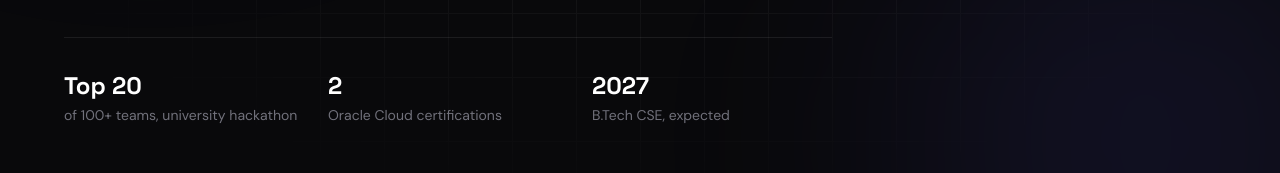
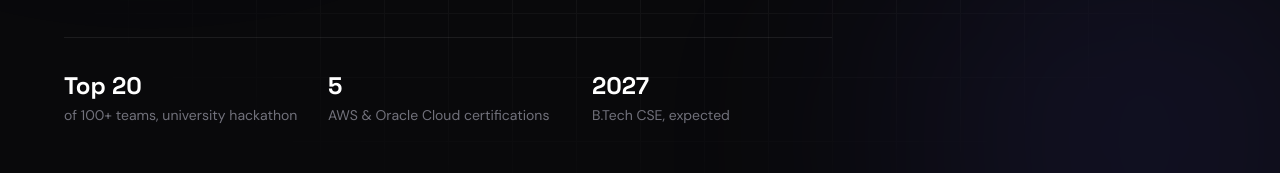
Before and after one commit to Shaikadilnawaz/portfolio, a React (Vite) app: page / in a window 1280 px wide. Shown: the part 627-800 px from the top of the page. Built offline with nearby package versions, Linux system fonts and the light colour scheme.

Commit message:
Add AWS and Oracle Cloud certifications
Adds AWS Certified Cloud Practitioner (CLF-C02), OCI 2025 AI Foundations
Associate, and Oracle Fusion Cloud ERP Process Essentials Rel 1, each with
a verification link. Certifications now render a Verify credential link
when one is available.

```diff
--- a/src/components/Background.jsx
+++ b/src/components/Background.jsx
@@ -1,7 +1,7 @@
 import Reveal from "./Reveal";
 import SectionHeading from "./SectionHeading";
 import { credentials, languages, interests } from "../data";
-import { GraduationCap, Award } from "./icons";
+import { GraduationCap, Award, ArrowUpRight } from "./icons";
 
 function Timeline({ icon: Icon, heading, items }) {
   return (
@@ -37,6 +37,18 @@ function Timeline({ icon: Icon, heading, items }) {
                   </span>
                 )}
               </p>
+
+              {item.href && (
+                <a
+                  href={item.href}
+                  target="_blank"
+                  rel="noreferrer noopener"
+                  className="mt-2 inline-flex cursor-pointer items-center gap-1 text-xs font-medium text-accent transition-colors duration-200 hover:text-white"
+                >
+                  Verify credential
+                  <ArrowUpRight size={12} />
+                </a>
+              )}
             </li>
           </Reveal>
         ))}
--- a/src/data.js
+++ b/src/data.js
@@ -34,7 +34,7 @@ export const profile = {
 
 export const stats = [
   { value: "Top 20", label: "of 100+ teams, university hackathon" },
-  { value: "2", label: "Oracle Cloud certifications" },
+  { value: "5", label: "AWS & Oracle Cloud certifications" },
   { value: "2027", label: "B.Tech CSE, expected" },
 ];
 
@@ -42,6 +42,7 @@ export const skills = [
   { group: "Languages", items: ["Python", "Java", "C / C++", "JavaScript"] },
   { group: "Frontend", items: ["React.js", "HTML", "CSS", "Tailwind"] },
   { group: "Backend & Data", items: ["Node.js", "REST APIs", "MySQL"] },
+  { group: "Cloud", items: ["AWS", "Oracle Cloud (OCI)"] },
   { group: "Tools", items: ["Git", "GitHub", "VS Code", "Vercel"] },
   {
     group: "Concepts",
@@ -119,18 +120,43 @@ export const credentials = {
       note: "99%",
     },
   ],
+  // Newest first. `href` renders a "Verify" link on the card.
   certifications: [
+    {
+      title: "AWS Certified Cloud Practitioner (CLF-C02)",
+      org: "Amazon Web Services",
+      period: "Aug 2026 — Aug 2029",
+      note: null,
+      href: "https://www.credly.com/badges/bafd37ef-2139-4c98-953f-06248382d95a/public_url",
+    },
+    {
+      title: "Oracle Cloud Infrastructure 2025 Certified AI Foundations Associate",
+      org: "Oracle",
+      period: "2025",
+      note: null,
+      href: "https://catalog-education.oracle.com/pls/certview/sharebadge?id=4D662D893F7C191FD03577B27C9429DB85FAA6A6D9DD8D887352C3D71E394914",
+    },
+    {
+      title: "Oracle Fusion Cloud ERP Process Essentials Certified — Rel 1",
+      org: "Oracle",
+      // TODO: add the issue date if you have it
+      period: null,
+      note: null,
+      href: "https://catalog-education.oracle.com/pls/certview/sharebadge?id=654D30B187B271CEFC3A6B9456AC89FEA09E31BF09A5F3DBEB1345AB044AC263",
+    },
     {
       title: "Oracle Fusion Cloud Applications ERP Foundations Associate",
       org: "Oracle",
       period: "March 2025",
       note: null,
+      href: null,
     },
     {
       title: "Oracle Fusion Cloud Applications HCM Certified Foundations Associate",
       org: "Oracle",
       period: "March 2025",
       note: null,
+      href: null,
     },
   ],
 };
```
